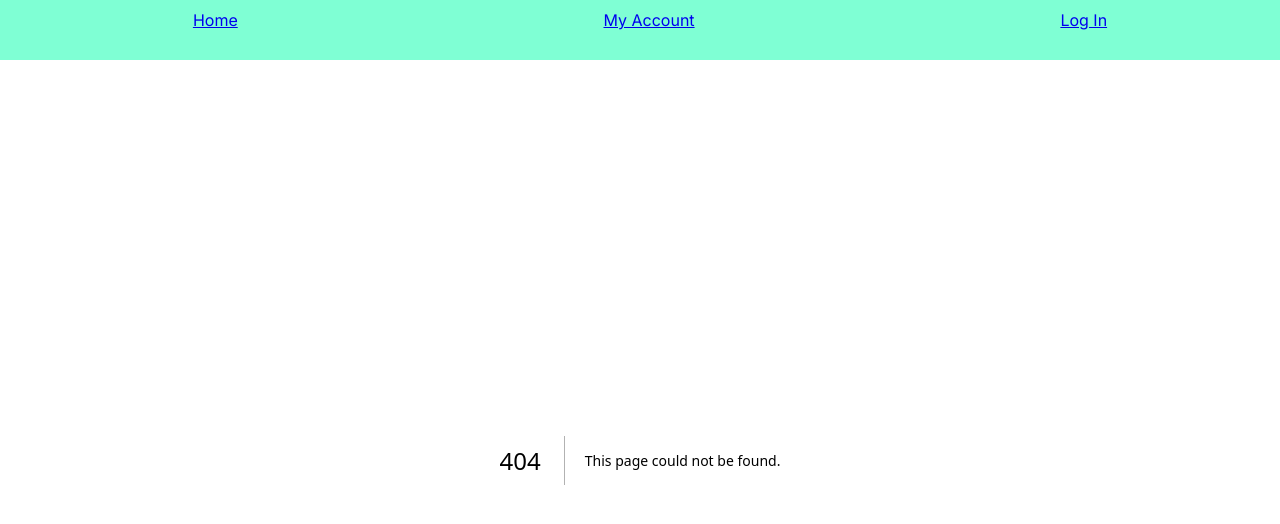
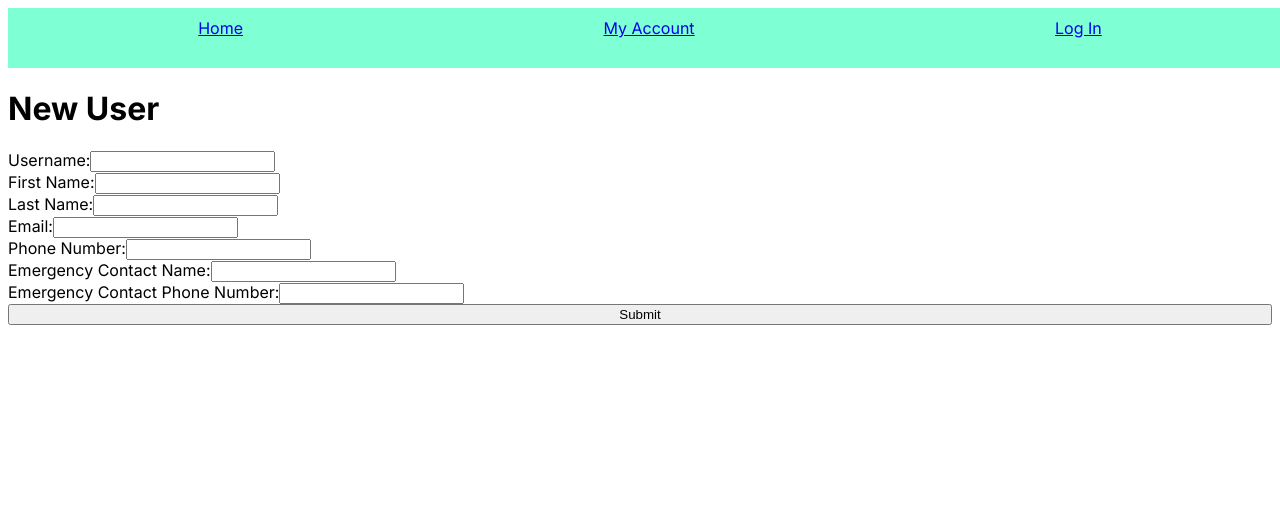
Before and after one commit to AcademyPgh/gingerbread, a Next.js app: page /newuser in a window 1280 px wide. Before the commit this address had no page. Shown: the top 524 px of the page. Built offline with nearby package versions, Linux system fonts and the light colour scheme.

Commit message:
added form for new users

```diff
--- /dev/null
+++ b/src/app/api/newuser/route.ts
@@ -0,0 +1,17 @@
+import { db, NewUser } from '@/db/dbstuff';
+import { users } from '@/db/schema';
+import { NextResponse } from 'next/server';
+
+export async function POST(request: Request) {
+    //convert the incoming form request to a usable object
+    const data = await request.formData();
+    const form = Object.fromEntries(data);
+
+    //parse the form data into the corresponding db ORM fields
+    const entry: NewUser = {username: String(form.username), firstname: String(form.firstname), lastname: String(form.lastname), email: String(form.email), phone: String(form.phone), emergencyname: String(form.emergencyname), emergencyphone: String(form.emergencyphone), role: 'customer', createdAt: new Date()};
+
+    await db.insert(users).values(entry);
+
+    //redirect to the landing page; change the string literal for other site locations but be mindful that updating the database will take longer than the redirect
+    return NextResponse.redirect(new URL('/', request.url), 302);
+}
--- /dev/null
+++ b/src/app/newuser/page.tsx
@@ -0,0 +1,44 @@
+import '@/globals.css';
+
+export default function Home() {
+    //fields need to be matched on api/route.ts in the NewRace object
+    //date and/or time fields will break the 'insert' if they are null so keep them required
+
+    return (
+      <div>
+        <h1>New User</h1>
+        <form action="/api/newuser" method="post" className='genericform'>
+            <div>
+                <label htmlFor="username">Username:</label>
+                <input type="text" id="username" name="username" required minLength={5} maxLength={20}/>
+            </div>
+            <div>
+                <label htmlFor="firstname">First Name:</label>
+                <input type="text" id="firstname" name="firstname" required minLength={2} maxLength={20}/>
+            </div>
+            <div>
+                <label htmlFor="lastname">Last Name:</label>
+                <input type="text" id="lastname" name="lastname" minLength={2} maxLength={20}/>
+            </div>
+            <div>
+                <label htmlFor="email">Email:</label>
+                <input type="text" id="email" name="email" required minLength={1}/>
+            </div>
+            <div>
+                <label htmlFor="phone">Phone Number:</label>
+                <input type="text" id="phone" name="phone" required minLength={1}/>
+            </div>
+            <div>
+                <label htmlFor="emergencyname">Emergency Contact Name:</label>
+                <input type="text" id="emergencyname" name="emergencyname" required minLength={5}/>
+            </div>
+            <div>
+                <label htmlFor="emergencyphone">Emergency Contact Phone Number:</label>
+                <input type="text" id="emergencyphone" name="emergencyphone" required minLength={5}/>
+            </div>
+
+            <button type="submit">Submit</button>
+        </form>
+      </div>
+    )
+  }
--- a/src/app/races/newrace/page.tsx
+++ b/src/app/races/newrace/page.tsx
@@ -6,7 +6,7 @@ export default function Home() {
     return (
       <div>
         <h1>Create a New Race</h1>
-        <form action="/api" method="post" className='genericform'>
+        <form action="/api/newrace" method="post" className='genericform'>
             <div>
                 <label htmlFor="name">Race Name:</label>
                 <input type="text" id="name" name="name" required minLength={2} maxLength={100}/>
```
Also changed, not shown: src/app/api/newrace/route.ts (renamed from src/app/api/route.ts).
